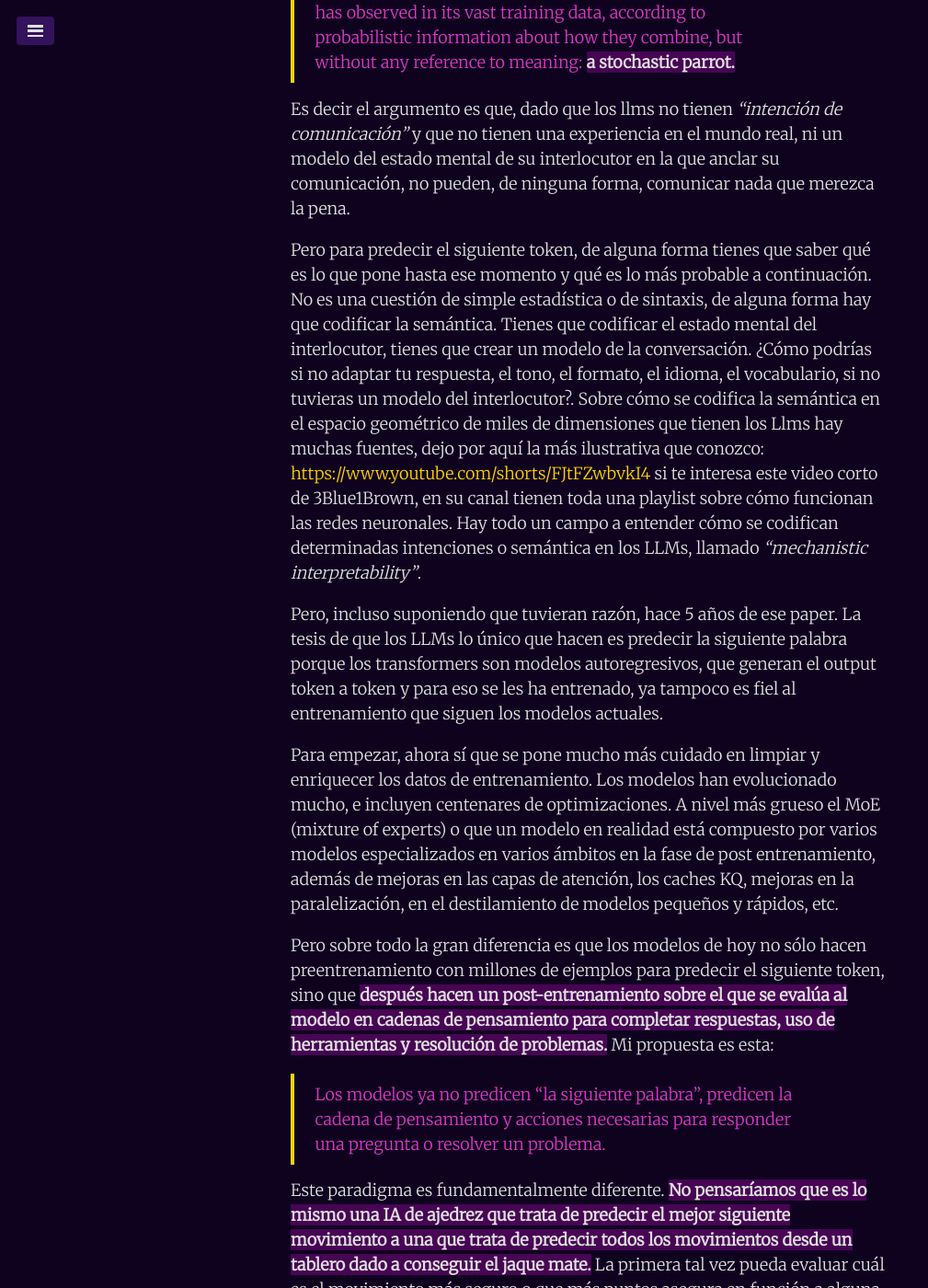
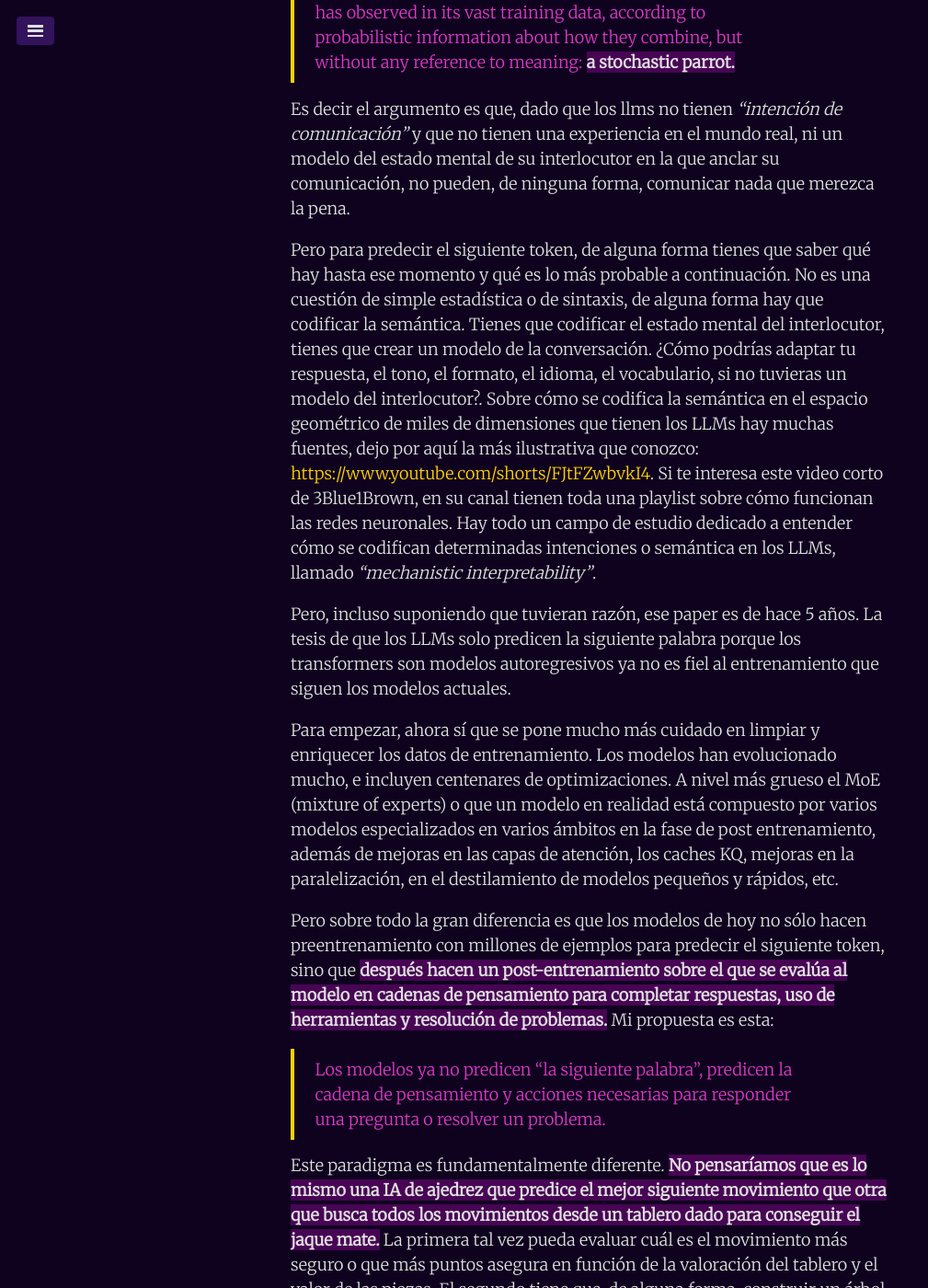
Before and after one commit to juanmirod/juanmirod.github.io, a Jekyll site: the page built from _posts/2026-01-30-por-que-los-llms-no-son-loros-estocasticos.markdown, in a window 1280 px wide and 1400 px high, scrolled down 1273 px. Shown: the whole window at 92% size, without its empty margins (0-1009 px from the left). Built offline with Jekyll 4.4.1, drawn with Linux system fonts in a browser that asks for light colours; some of the changed text lies outside the part shown.

Commit message:
review typos

```diff
--- a/_posts/2026-01-30-por-que-los-llms-no-son-loros-estocasticos.markdown
+++ b/_posts/2026-01-30-por-que-los-llms-no-son-loros-estocasticos.markdown
@@ -15,9 +15,9 @@
 
 Es decir el argumento es que, dado que los llms no tienen _"intención de comunicación"_ y que no tienen una experiencia en el mundo real, ni un modelo del estado mental de su interlocutor en la que anclar su comunicación, no pueden, de ninguna forma, comunicar nada que merezca la pena.
 
-Pero para predecir el siguiente token, de alguna forma tienes que saber qué es lo que pone hasta ese momento y qué es lo más probable a continuación. No es una cuestión de simple estadística o de sintaxis, de alguna forma hay que codificar la semántica. Tienes que codificar el estado mental del interlocutor, tienes que crear un modelo de la conversación. ¿Cómo podrías si no adaptar tu respuesta, el tono, el formato, el idioma, el vocabulario, si no tuvieras un modelo del interlocutor?. Sobre cómo se codifica la semántica en el espacio geométrico de miles de dimensiones que tienen los Llms hay muchas fuentes, dejo por aquí la más ilustrativa que conozco: <https://www.youtube.com/shorts/FJtFZwbvkI4> si te interesa este video corto de 3Blue1Brown, en su canal tienen toda una playlist sobre cómo funcionan las redes neuronales. Hay todo un campo a entender cómo se codifican determinadas intenciones o semántica en los LLMs, llamado _"mechanistic interpretability"_.
+Pero para predecir el siguiente token, de alguna forma tienes que saber qué hay hasta ese momento y qué es lo más probable a continuación. No es una cuestión de simple estadística o de sintaxis, de alguna forma hay que codificar la semántica. Tienes que codificar el estado mental del interlocutor, tienes que crear un modelo de la conversación. ¿Cómo podrías adaptar tu respuesta, el tono, el formato, el idioma, el vocabulario, si no tuvieras un modelo del interlocutor?. Sobre cómo se codifica la semántica en el espacio geométrico de miles de dimensiones que tienen los LLMs hay muchas fuentes, dejo por aquí la más ilustrativa que conozco: <https://www.youtube.com/shorts/FJtFZwbvkI4>. Si te interesa este video corto de 3Blue1Brown, en su canal tienen toda una playlist sobre cómo funcionan las redes neuronales. Hay todo un campo de estudio dedicado a entender cómo se codifican determinadas intenciones o semántica en los LLMs, llamado _"mechanistic interpretability"_.
 
-Pero, incluso suponiendo que tuvieran razón, hace 5 años de ese paper. La tesis de que los LLMs lo único que hacen es predecir la siguiente palabra porque los transformers son modelos autoregresivos, que generan el output token a token y para eso se les ha entrenado, ya tampoco es fiel al entrenamiento que siguen los modelos actuales.
+Pero, incluso suponiendo que tuvieran razón, ese paper es de hace 5 años. La tesis de que los LLMs solo predicen la siguiente palabra porque los transformers son modelos autoregresivos ya no es fiel al entrenamiento que siguen los modelos actuales.
 
 Para empezar, ahora sí que se pone mucho más cuidado en limpiar y enriquecer los datos de entrenamiento. Los modelos han evolucionado mucho, e incluyen centenares de optimizaciones. A nivel más grueso el MoE (mixture of experts) o que un modelo en realidad está compuesto por varios modelos especializados en varios ámbitos en la fase de post entrenamiento, además de mejoras en las capas de atención, los caches KQ, mejoras en la paralelización, en el destilamiento de modelos pequeños y rápidos, etc.
 
@@ -25,15 +25,15 @@
 
 > Los modelos ya no predicen "la siguiente palabra", predicen la cadena de pensamiento y acciones necesarias para responder una pregunta o resolver un problema.
 
-Este paradigma es fundamentalmente diferente. **No pensaríamos que es lo mismo una IA de ajedrez que trata de predecir el mejor siguiente movimiento a una que trata de predecir todos los movimientos desde un tablero dado a conseguir el jaque mate.** La primera tal vez pueda evaluar cuál es el movimiento más seguro o que más puntos asegura en función a alguna valoración del tablero y el valor de las piezas. El segundo tiene que, de alguna forma, construir un árbol de jugadas que le permita encontrar la(s) forma(s) de ganar y elegir una. Necesariamente jugará una jugada cada vez, y dependiendo del movimiento del adversario tendrá que reconstruir su modelo de la partida cada vez y modificar su estrategia. Pero eso no quiere decir que no sepa jugar al ajedrez.
+Este paradigma es fundamentalmente diferente. **No pensaríamos que es lo mismo una IA de ajedrez que predice el mejor siguiente movimiento que otra que busca todos los movimientos desde un tablero dado para conseguir el jaque mate.** La primera tal vez pueda evaluar cuál es el movimiento más seguro o que más puntos asegura en función de la valoración del tablero y el valor de las piezas. El segundo tiene que, de alguna forma, construir un árbol de jugadas que le permita encontrar la(s) forma(s) de ganar y elegir una. Necesariamente jugará una jugada cada vez, y dependiendo del movimiento del adversario tendrá que reconstruir su modelo de la partida cada vez y modificar su estrategia. Pero eso no quiere decir que no sepa jugar al ajedrez.
 
-De una forma similar, GPT3 era un modelo entrenado para continuar texto mientras los modelos actuales están entrenados para resolver problemas complejos. Si comparamos a grandes rasgos el entrenamiento de un modelo como GPT3 y otro como Opus4.6 veremos que hay grandes diferencias:
+De forma similar, GPT3 era un modelo entrenado para continuar texto mientras que los modelos actuales están entrenados para resolver problemas complejos. Si comparamos a grandes rasgos el entrenamiento de un modelo como GPT3 y otro como Opus4.6 veremos que hay grandes diferencias:
 
 ### GPT3
 
 ![diagrama de las fases de entrenamiento de GPT3, consistente sobre todo en el preentrenamiento](/public/img/gpt3-training.png)
 
-Una cosa que no recordamos de GPT3 es que ni siquiera era un modelo que produjera respuestas si no se tenía mucho cuidado en construir el prompt adecuado.
+Una cosa que no recordamos de GPT3 es que ni siquiera era un modelo que produjera respuestas si no se tenía mucho cuidado al construir el prompt adecuado.
 
 ![GPT3 playground image](/public/img/gpt3-playground.png)
 
```
